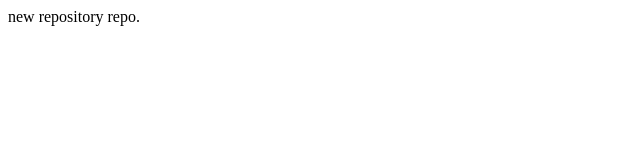
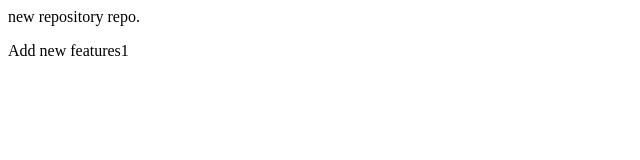
Before and after one commit to arela12/Github_project1, a plain HTML site: page index.html in a window 1280 px wide. Shown: the whole page, without its empty margins (0-640 px from the left). Drawn offline with Linux system fonts and the light colour scheme.

Commit message:
Add in faeture1

```diff
--- a/index.html
+++ b/index.html
@@ -1 +1,2 @@
 <p> new repository repo.</p>
+<p>Add new features1</p>
```
